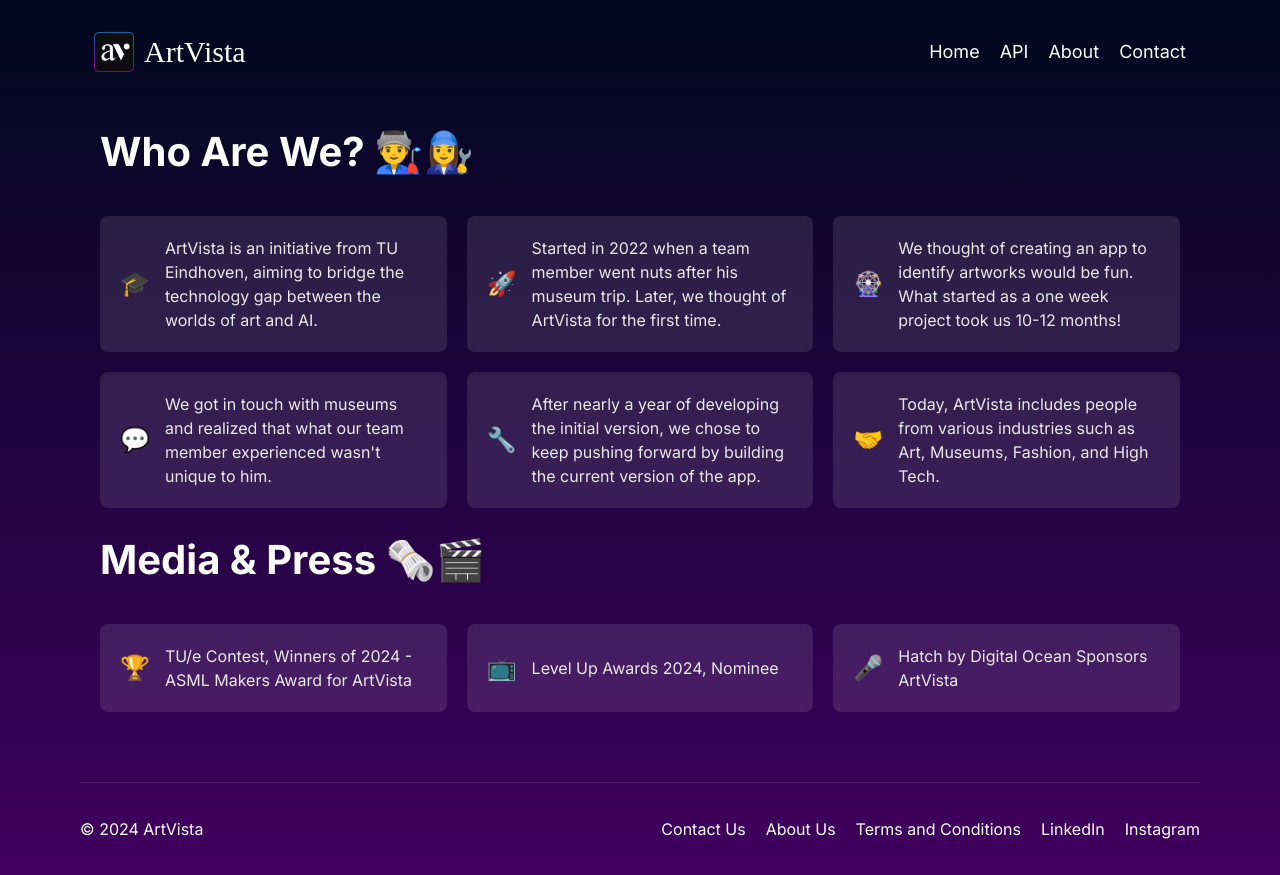
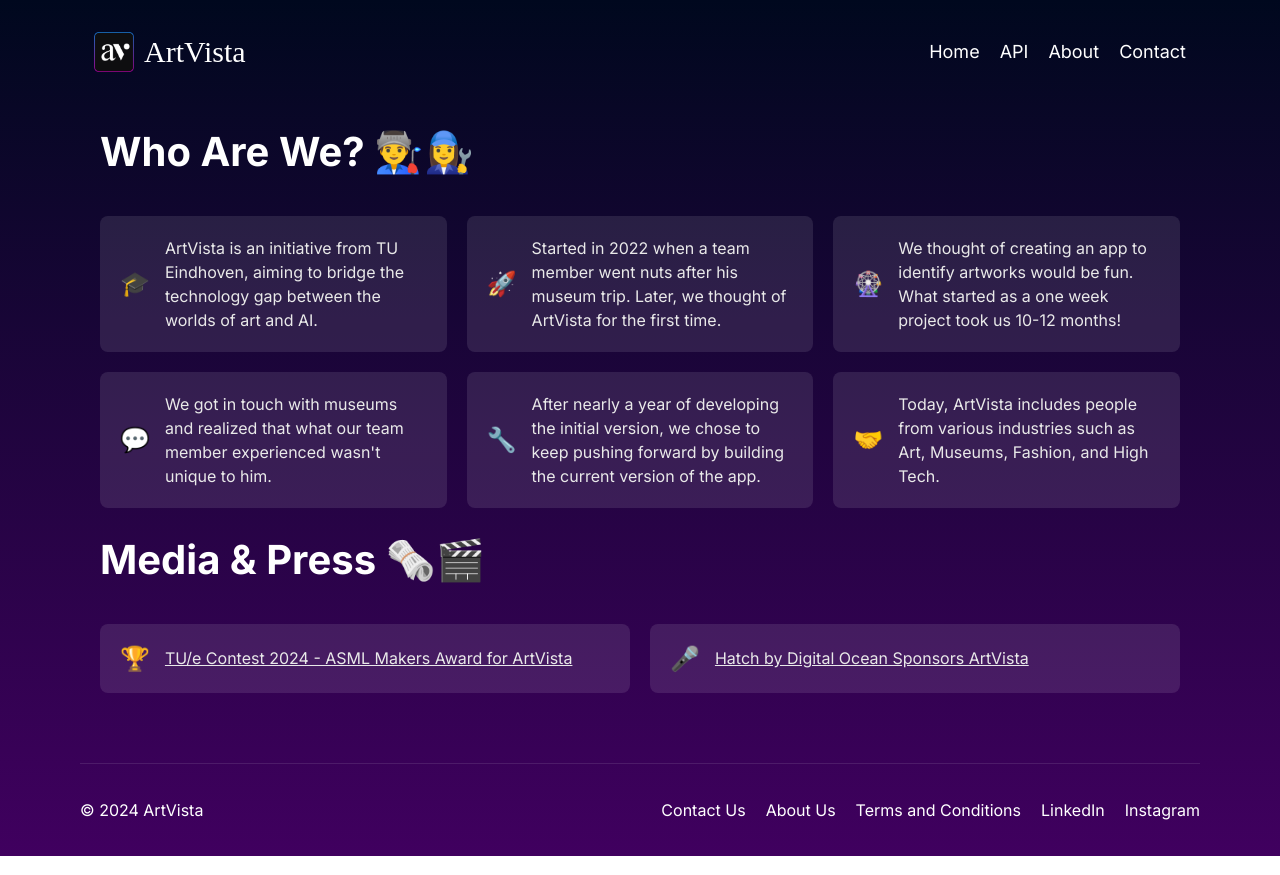
Before and after one commit to ArtSee-App/website-two-secure, a Vue app in the folder art-vista/: page /about in a window 1280 px wide. Built offline with nearby package versions, Linux system fonts and the light colour scheme; a web font is replaced by a local one.

Commit message:
Update About.vue

```diff
--- a/art-vista/src/views/About.vue
+++ b/art-vista/src/views/About.vue
@@ -79,13 +79,8 @@ export default {
       mediaPressBullets: [
         {
           emoji: "🏆",
-          text: "TU/e Contest, Winners of 2024 - ASML Makers Award for ArtVista",
+          text: "TU/e Contest 2024 - ASML Makers Award for ArtVista",
           link: "https://tuecontest.nl/"
-        },
-        {
-          emoji: "📺",
-          text: "Level Up Awards 2024, Nominee",
-          link: "https://www.levelup-event.nl/page/1427714"
         },
         {
           emoji: "🎤",
@@ -276,6 +271,7 @@ main {
   font-size: 1rem;
   font-weight: 300;
   line-height: 1.5;
+  text-decoration: underline; /* Added this line */
 }
 
 /* Responsive Adjustments */
```
